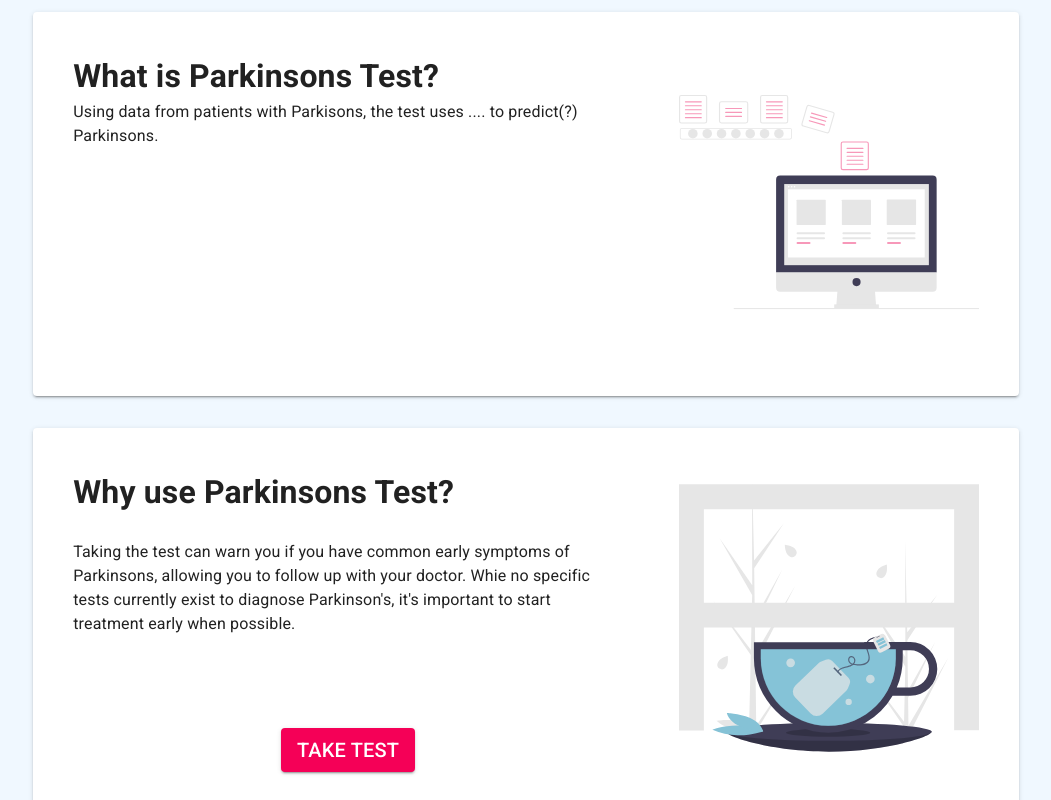
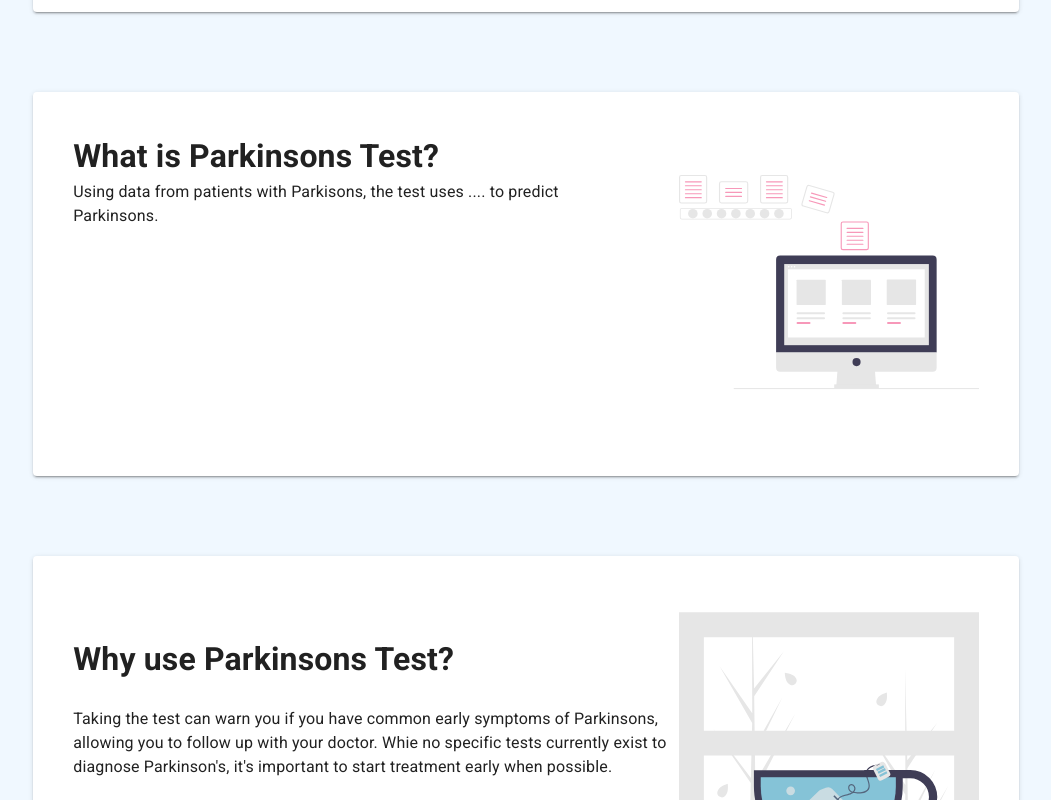
Before and after one commit to ahzia/parkinson-test, a React (Create React App) app in the folder frontend/: page / in a window 1280 px wide. Shown: the part 1220-2020 px from the top of the page, without its empty margins (114-1165 px from the left). Built offline with nearby package versions, Linux system fonts and the light colour scheme.

Commit message:
fade cards in/out

```diff
--- a/frontend/src/components/pages/HomePage.css
+++ b/frontend/src/components/pages/HomePage.css
@@ -4,9 +4,9 @@ body {
 
 .gradient-col {
   background-color: aliceblue;
-  background: linear-gradient(-45deg, #d1c4e9, #ebd5dc, #c9e6f3, #b2f2f1);
+  background: linear-gradient(-45deg, #d1c4e9, #ebd5dc, aliceblue, #acf1eb);
   background-size: 400% 400%;
-  animation: gradient 40s ease infinite;
+  animation: gradient 30s ease infinite;
 }
 
 .main-container {
@@ -45,6 +45,7 @@ body {
   padding-top: 1em;
   padding-bottom: 1em;
   height: max-content;
+  margin: auto;
 }
 
 a {
@@ -90,3 +91,17 @@ a {
   padding: 2em;
 
 }
+
+/* fade in slidy part */
+.fade-in-section {
+  opacity: 0;
+  transform: translateY(20vh);
+  visibility: hidden;
+  transition: opacity 0.6s ease-out, transform 1.2s ease-out;
+  will-change: opacity, visibility;
+}
+.fade-in-section.is-visible {
+  opacity: 1;
+  transform: none;
+  visibility: visible;
+}
--- a/frontend/src/components/pages/HomePage.js
+++ b/frontend/src/components/pages/HomePage.js
@@ -27,6 +27,27 @@ const useStyles = makeStyles((theme) => ({
   },
 }));
 
+// fade
+function FadeInSection(props) {
+  const [isVisible, setVisible] = React.useState(true);
+  const domRef = React.useRef();
+  React.useEffect(() => {
+    const observer = new IntersectionObserver(entries => {
+      entries.forEach(entry => setVisible(entry.isIntersecting));
+    });
+    observer.observe(domRef.current);
+    return () => observer.unobserve(domRef.current);
+  }, []);
+  return (
+    <Grid item xs={12}
+      className={`fade-in-section ${isVisible ? 'is-visible' : ''}`}
+      ref={domRef}
+    >
+      {props.children}
+    </Grid>
+  );
+}
+
 
 function InfoBlock(props) {
   const classes = useStyles();
@@ -50,10 +71,10 @@ function InfoBlock(props) {
     </Grid>
   )} else {
     typoBlock = (
-      <Grid container spacing={7} direction="row">
+      <Grid container spacing={0} direction="row" >
 
-        <Grid container direction="column" justify="center" alignItems="center"item xs={12} sm>
-        <Grid item xs>
+        <Grid container direction="column" justify="space-evenly" alignItems="center" sm>
+        <Grid item>
         <Typography>
         <h1> {props.title}</h1> <br />
         {props.para}
@@ -78,11 +99,9 @@ function InfoBlock(props) {
     )
   }
   return (
-    <Grid item xs={12}>
     <Paper elevation={2} className={classes.paper}>
       {typoBlock}
     </Paper>
-    </Grid>
   )
 }
 
@@ -130,12 +149,19 @@ function HomePage() {
         }
       </Container>
       </div>
+
       <Container className="main-container middle-container" >
-      <Grid className={classes.root} container spacing={4} style={{color: 'aliceblue'}}>
+      <Grid className={classes.root} container spacing={10} style={{'padding-top': '2em', 'padding-bottom': '2em'}}>
+        <FadeInSection key={1}>
         <InfoBlock title="What is Parkinsons Disease?" para={Const.PARKINSONS_INFO} pic="fall_down_orange.png"></InfoBlock>
+        </FadeInSection>
+        <FadeInSection key={2}>
         <InfoBlock title="What is Parkinsons Test?" para={Const.TEST_INFO} pic="data_computer_pink.svg"></InfoBlock>
+        </FadeInSection>
         <div ref={middleRef}></div>
+        <FadeInSection>
         <InfoBlock title="Why use Parkinsons Test?" para={Const.WHY_TEST} buttonLink="" pic="cup_tea_blue.svg"></InfoBlock>
+        </FadeInSection>
       </Grid>
       </Container>
     </div>
--- a/frontend/src/components/pages/ResultPage.js
+++ b/frontend/src/components/pages/ResultPage.js
@@ -1,11 +1,16 @@
 import React from 'react'
+
+
+
 
 function ResultPage() {
   return (
     <div>
-      Result
+      Your Result:
     </div>
   )
 }
 
+
+
 export default ResultPage
--- a/frontend/src/components/pages/constants.js
+++ b/frontend/src/components/pages/constants.js
@@ -3,6 +3,6 @@ export const PARKINSONS_INFO = "Parkinson's disease is a progressive nervous sys
 export const RESOURCES = {"NIH:": "https://www.nia.nih.gov/health/parkinsons-disease"};
 
 // **
-export const TEST_INFO = "Using data from patients with Parkisons, the test uses .... to predict(?) Parkinsons."
+export const TEST_INFO = "Using data from patients with Parkisons, the test uses .... to predict Parkinsons."
 
 export const WHY_TEST = "Taking the test can warn you if you have common early symptoms of Parkinsons, allowing you to follow up with your doctor. Whie no specific tests currently exist to diagnose Parkinson's, it's important to start treatment early when possible."
```
